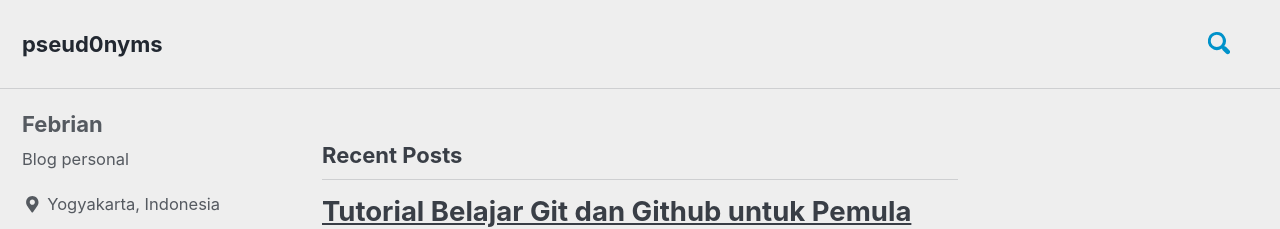
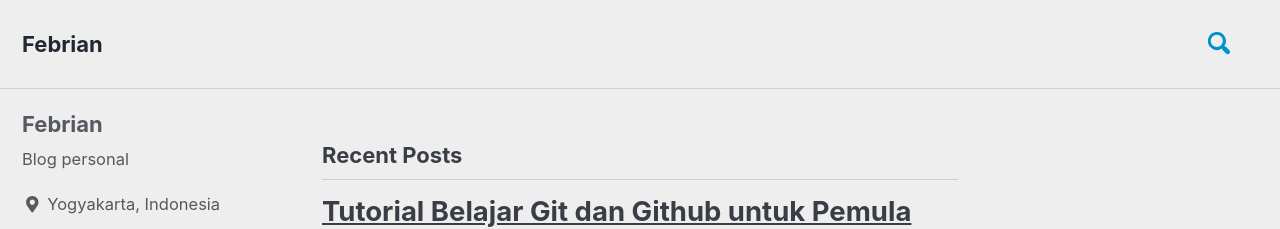
Before and after one commit to maineswai/blog, a Jekyll site: the page built from index.html, in a window 1280 px wide and 900 px high. Shown: the top 229 px of the window. Built offline with Jekyll 4.4.1, drawn with Linux system fonts in a browser that asks for light colours; cached includes are drawn as plain includes; the list of posts is cut into pages by our own code.

Commit message:
Update _config.yml

```diff
--- a/_config.yml
+++ b/_config.yml
@@ -17,13 +17,13 @@ minimal_mistakes_skin    : "air" # "air", "aqua", "contrast", "dark", "dirt", "n
 
 # Site Settings
 locale                   : "en_US"
-title                    : "pseud0nyms"
+title                    : "Febrian"
 title_separator          : "-"
 name                     : "Febrian"
 description              : "Blog personal Febrian"
-url                      : "https://pseud0nyms.github.io/" # the base hostname & protocol for your site e.g. "https://mmistakes.github.io"
+url                      : "https://maineswai.github.io/" # the base hostname & protocol for your site e.g. "https://mmistakes.github.io"
 baseurl                  : "/" # the subpath of your site, e.g. "/blog"
-repository               : "pseud0nyms/blog" # GitHub username/repo-name e.g. "mmistakes/minimal-mistakes"
+repository               : "maineswai/blog" # GitHub username/repo-name e.g. "mmistakes/minimal-mistakes"
 teaser                   : # path of fallback teaser image, e.g. "/assets/images/500x300.png"
 logo                     : # path of logo image to display in the masthead, e.g. "/assets/images/88x88.png"
 masthead_title           : # overrides the website title displayed in the masthead, use " " for no title
```
